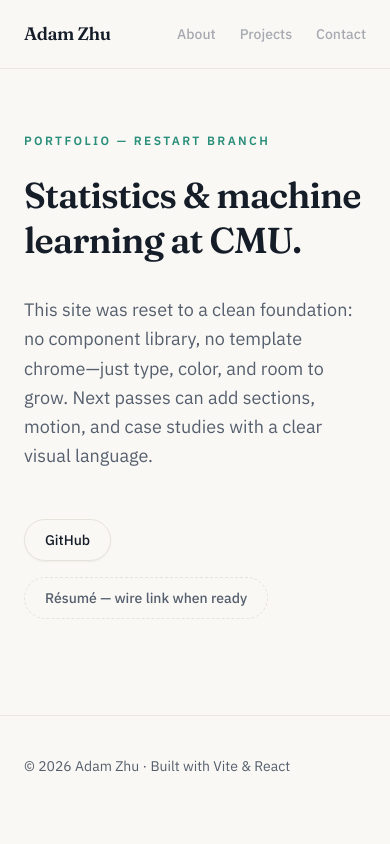
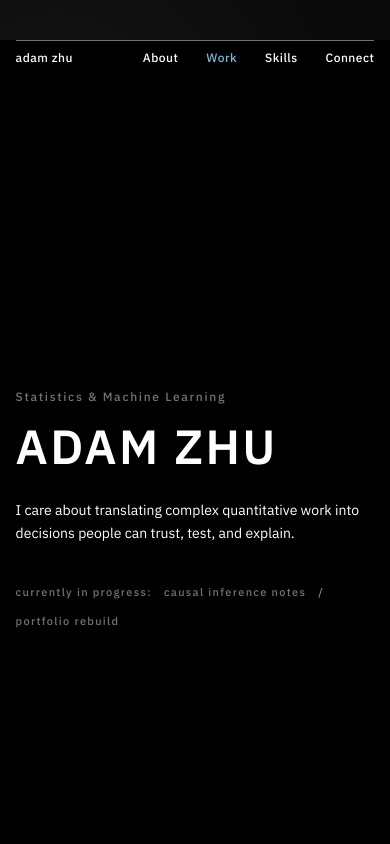
Before and after one commit to adam-zhu1/adam-zhu1.github.io, a React (Vite) app: page /#/ in a window 390 px wide. Shown: the top 844 px of the page. Built offline with nearby package versions, Linux system fonts and the light colour scheme; the HTML template or start-up script is replaced by a standard one.

Commit message:
Build bold dark sticky-scroll landing experience.
Rework the Home page into an editorial, non-template layout with session-first intro animation, sticky storytelling sections, responsive section nav, and immediate scroll-linked progress cues while simplifying side trackers for a cleaner feel.

```diff
--- a/src/index.css
+++ b/src/index.css
@@ -2,18 +2,14 @@
 @tailwind components;
 @tailwind utilities;
 
-/*
-  Restart palette: warm paper, deep ink, single accent.
-  Tweak HSL here — everything else follows these tokens.
-*/
 @layer base {
   :root {
-    --paper: 42 35% 97%;
-    --ink: 215 32% 12%;
-    --muted: 215 12% 38%;
-    --accent: 168 55% 36%;
-    --line: 42 18% 88%;
-    color-scheme: light;
+    --paper: 0 0% 4%;
+    --ink: 0 0% 95%;
+    --muted: 0 0% 78%;
+    --accent: 216 53% 44%;
+    --line: 0 0% 14%;
+    color-scheme: dark;
   }
 
   html {
--- a/src/pages/Home.tsx
+++ b/src/pages/Home.tsx
@@ -1,90 +1,217 @@
-import { Link } from "react-router-dom";
+import { useEffect, useState } from "react";
 
-const nav = [
-  { label: "About", to: "/about", soon: true },
-  { label: "Projects", to: "/projects", soon: true },
-  { label: "Contact", to: "/contact", soon: true },
+const sections = [
+  {
+    id: "about",
+    title: "About",
+    body: "Statistics and machine learning student focused on practical modeling, interpretable systems, and clean quantitative communication.",
+  },
+  {
+    id: "work",
+    title: "Work",
+    body: "Research, projects, and applied analysis across data science workflows, experimentation, and production-adjacent problem solving.",
+  },
+  {
+    id: "skills",
+    title: "Skills",
+    body: "Python, R, SQL, modeling, inference, visualization, and storytelling that keeps technical depth readable.",
+  },
+  {
+    id: "connect",
+    title: "Connect",
+    body: "Open to research collaborations, project conversations, and opportunities where statistical thinking drives decisions.",
+  },
 ];
+const SESSION_ANIM_KEY = "landingFirstVisitV1";
 
 export default function Home() {
+  const [targetProgress, setTargetProgress] = useState(0);
+  const [activeSection, setActiveSection] = useState("about");
+  const [playIntro, setPlayIntro] = useState(false);
+
+  useEffect(() => {
+    const seen = window.sessionStorage.getItem(SESSION_ANIM_KEY) === "1";
+    if (!seen) {
+      setPlayIntro(true);
+      window.sessionStorage.setItem(SESSION_ANIM_KEY, "1");
+      const timer = window.setTimeout(() => setPlayIntro(false), 1450);
+      return () => window.clearTimeout(timer);
+    }
+    return undefined;
+  }, []);
+
+  useEffect(() => {
+    const onScroll = () => {
+      const scrollTop = window.scrollY;
+      const pageHeight = document.documentElement.scrollHeight - window.innerHeight;
+      const progress = pageHeight > 0 ? Math.min(Math.max(scrollTop / pageHeight, 0), 1) : 0;
+      setTargetProgress(progress);
+
+      let closest = sections[0].id;
+      let closestDistance = Number.POSITIVE_INFINITY;
+      for (const section of sections) {
+        const el = document.getElementById(section.id);
+        if (!el) {
+          continue;
+        }
+        const dist = Math.abs(el.getBoundingClientRect().top - window.innerHeight * 0.35);
+        if (dist < closestDistance) {
+          closestDistance = dist;
+          closest = section.id;
+        }
+      }
+      setActiveSection(closest);
+    };
+
+    onScroll();
+    window.addEventListener("scroll", onScroll, { passive: true });
+    return () => window.removeEventListener("scroll", onScroll);
+  }, []);
+
   return (
-    <div className="min-h-dvh">
-      <header className="border-b border-line/80 bg-paper/90 backdrop-blur-sm">
-        <div className="mx-auto flex max-w-5xl items-center justify-between px-6 py-5">
-          <span className="font-display text-lg font-semibold tracking-tight text-ink">
-            Adam Zhu
-          </span>
-          <nav className="flex gap-6 text-sm font-medium text-muted">
-            {nav.map((item) =>
-              item.soon ? (
-                <span
-                  key={item.label}
-                  className="cursor-not-allowed opacity-50"
-                  title="Coming soon"
-                >
-                  {item.label}
-                </span>
-              ) : (
-                <Link
-                  key={item.label}
-                  to={item.to}
-                  className="text-ink transition hover:text-accent"
-                >
-                  {item.label}
-                </Link>
-              ),
-            )}
+    <div className="relative min-h-dvh bg-black text-white">
+      <div className="pointer-events-none fixed inset-0 -z-10 bg-[radial-gradient(circle_at_14%_18%,rgba(255,255,255,0.05),transparent_42%),radial-gradient(circle_at_78%_68%,rgba(130,183,220,0.06),transparent_38%)]" />
+      <div className="pointer-events-none fixed inset-0 -z-10 opacity-[0.06] [background-image:repeating-linear-gradient(0deg,transparent,transparent_3px,rgba(255,255,255,0.12)_3px,rgba(255,255,255,0.12)_4px)]" />
+      <div className="pointer-events-none fixed inset-0 -z-0 overflow-hidden">
+        <div className="absolute left-[5vw] top-1/2 hidden h-[420px] w-[1px] -translate-y-1/2 bg-white/10 md:block">
+          <div
+            className="absolute left-0 top-0 w-[1px] bg-white/45"
+            style={{ height: `${targetProgress * 420}px` }}
+          />
+        </div>
+      </div>
+
+      <div className="sticky top-0 z-30 bg-black/85 backdrop-blur-sm">
+        <div
+          className={`mx-auto mt-10 h-px w-[min(92vw,1200px)] bg-white/45 ${
+            playIntro ? "animate-[line-draw_0.95s_cubic-bezier(0.22,1,0.36,1)_forwards]" : ""
+          }`}
+        />
+        <header className="mx-auto flex w-[min(92vw,1200px)] items-center justify-between pt-2 pb-5 text-[12px] font-medium tracking-[0.04em] text-white/78">
+          <span className={playIntro ? "animate-[content-rise_0.7s_ease-out_0.35s_forwards] opacity-0" : ""}>adam zhu</span>
+          <nav className="flex gap-7">
+            {sections.map((section, idx) => (
+              <a
+                key={section.id}
+                href={`#${section.id}`}
+                className={`transition ${
+                  activeSection === section.id ? "text-[#82B7DC]" : "text-white/62 hover:text-white"
+                } ${playIntro ? "animate-[content-rise_0.65s_ease-out_forwards] opacity-0" : ""}`}
+                style={playIntro ? { animationDelay: `${450 + idx * 95}ms` } : undefined}
+              >
+                {section.title}
+              </a>
+            ))}
           </nav>
-        </div>
-      </header>
+        </header>
+      </div>
 
-      <main className="mx-auto max-w-5xl px-6 pb-24 pt-16 sm:pt-24">
-        <p className="animate-[fade-up_0.7s_ease-out_both] text-xs font-semibold uppercase tracking-[0.2em] text-accent">
-          Portfolio — restart branch
-        </p>
+      <main className="relative z-10 mx-auto w-[min(92vw,1200px)]">
+        <section className="flex min-h-dvh items-center py-20">
+          <div className="max-w-3xl">
+            <p className={`text-xs font-medium tracking-[0.14em] text-white/45 ${playIntro ? "animate-[content-rise_0.75s_ease-out_0.45s_forwards] opacity-0" : ""}`}>
+              Statistics & Machine Learning
+            </p>
+            <h1
+              className={`mt-5 font-sans text-5xl font-black uppercase leading-[0.88] tracking-[0.05em] text-white sm:text-7xl md:text-8xl ${
+                playIntro
+                  ? "animate-[name-focus_1.05s_cubic-bezier(0.22,1,0.36,1)_0.6s_forwards] opacity-0"
+                  : "opacity-100"
+              }`}
+            >
+              Adam Zhu
+            </h1>
+            <p className={`mt-8 max-w-xl text-sm leading-relaxed text-white/66 sm:text-base ${playIntro ? "animate-[content-rise_0.8s_ease-out_0.9s_forwards] opacity-0" : ""}`}>
+              I care about translating complex quantitative work into decisions
+              people can trust, test, and explain.
+            </p>
+            <div className="mt-10 flex flex-wrap gap-3 text-[11px] font-medium tracking-[0.12em] text-white/45">
+              <span>currently in progress:</span>
+              <span className="text-white/72">causal inference notes</span>
+              <span className="text-white/55">/</span>
+              <span className="text-white/72">portfolio rebuild</span>
+            </div>
+          </div>
+        </section>
 
-        <h1 className="animate-[fade-up_0.85s_ease-out_0.05s_both] mt-6 font-display text-4xl font-semibold leading-tight tracking-tight text-ink sm:text-5xl md:text-6xl">
-          Statistics &amp; machine learning at CMU.
-        </h1>
-
-        <p className="animate-[fade-up_0.95s_ease-out_0.12s_both] mt-8 max-w-measure text-lg leading-relaxed text-muted">
-          This site was reset to a clean foundation: no component library, no
-          template chrome—just type, color, and room to grow. Next passes can add
-          sections, motion, and case studies with a clear visual language.
-        </p>
-
-        <div className="animate-[fade-up_1.05s_ease-out_0.2s_both] mt-12 flex flex-wrap gap-4">
-          <a
-            href="https://github.com/adam-zhu1"
-            className="inline-flex items-center rounded-full border border-line bg-paper px-5 py-2.5 text-sm font-medium text-ink shadow-sm transition hover:border-accent/40 hover:text-accent"
-            target="_blank"
-            rel="noreferrer"
+        {sections.map((section, idx) => (
+          <section
+            id={section.id}
+            key={section.id}
+            className="relative min-h-[145dvh] border-t border-white/10"
           >
-            GitHub
-          </a>
-          <span className="inline-flex items-center rounded-full border border-dashed border-line px-5 py-2.5 text-sm font-medium text-muted">
-            Résumé — wire link when ready
-          </span>
-        </div>
+            <div className="sticky top-24 py-16">
+              <div
+                className={`grid gap-10 rounded-sm border px-5 py-8 transition-all duration-500 md:grid-cols-[120px_1fr] md:items-start md:px-8 ${
+                  activeSection === section.id
+                    ? "border-[#82B7DC]/35 bg-[#82B7DC]/[0.04]"
+                    : "border-white/10 bg-transparent"
+                }`}
+              >
+                <p className="text-[11px] font-medium tracking-[0.16em] text-[#82B7DC]">
+                  {String(idx + 1).padStart(2, "0")}
+                </p>
+                <div>
+                  <h2 className="text-3xl font-black tracking-[0.02em] text-white sm:text-5xl">
+                    {section.title}
+                  </h2>
+                  <p className="mt-6 max-w-2xl text-xl leading-relaxed text-white/82 sm:text-2xl">
+                    {section.body}
+                  </p>
+                </div>
+              </div>
+            </div>
+          </section>
+        ))}
       </main>
 
-      <footer className="border-t border-line/80">
-        <div className="mx-auto max-w-5xl px-6 py-10 text-sm text-muted">
-          © {new Date().getFullYear()} Adam Zhu · Built with Vite &amp; React
-        </div>
+      <footer className="mx-auto flex w-[min(92vw,1200px)] flex-wrap gap-4 pb-10 pt-4 text-[11px] font-medium tracking-[0.12em] text-white/62">
+        {["GitHub", "LinkedIn", "Email", "Phone"].map((item) => (
+          <span key={item}>{item}</span>
+        ))}
       </footer>
 
       <style>{`
-        @keyframes fade-up {
+        html {
+          scroll-behavior: smooth;
+        }
+
+        @keyframes line-draw {
+          from {
+            transform: scaleX(0.06);
+            transform-origin: left;
+            opacity: 0;
+          }
+          to {
+            transform: scaleX(1);
+            transform-origin: left;
+            opacity: 1;
+          }
+        }
+
+        @keyframes content-rise {
           from {
             opacity: 0;
-            transform: translateY(14px);
+            transform: translateY(8px);
           }
           to {
             opacity: 1;
             transform: translateY(0);
           }
         }
+
+        @keyframes name-focus {
+          from {
+            opacity: 0;
+            filter: blur(12px);
+            transform: scale(1.015);
+          }
+          to {
+            opacity: 1;
+            filter: blur(0);
+            transform: scale(1);
+          }
+        }
       `}</style>
     </div>
   );
```
